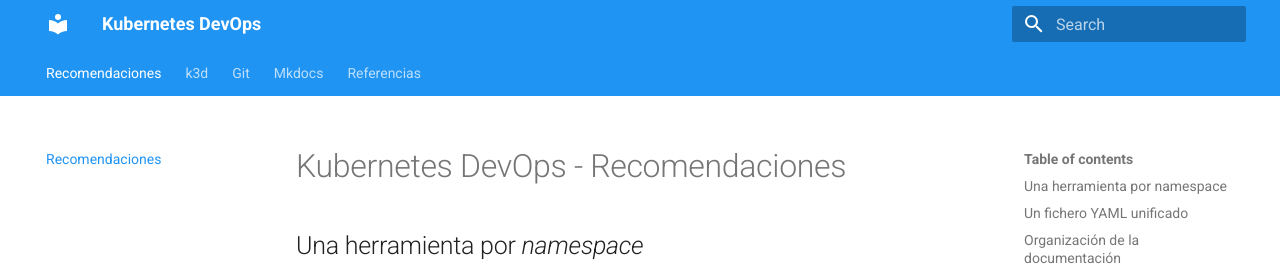
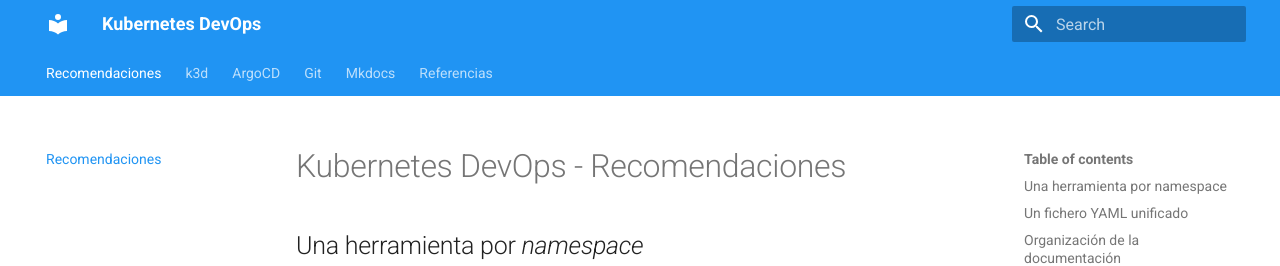
Before and after one commit to onthedock/k8s-devops, an MkDocs documentation site: the page built from docs/index.md, in a window 1280 px wide and 1017 px high. Shown: the top 266 px of the window. Built offline with MkDocs 1.6.1 and Material for MkDocs 9.7.7, drawn with Linux system fonts in a browser that asks for light colours.

Commit message:
Añadimos la entrada sobre Argo CD

```diff
--- a/mkdocs.yml
+++ b/mkdocs.yml
@@ -4,6 +4,8 @@ nav:
   - Recomendaciones:      index.md
   - k3d:
       Instalación:        k3d/instalacion.md
+  - ArgoCD:
+      Deploy:             argocd/argocd.md
   - Git:
       Deshacer último commit local: git/deshacer-ultimo-commit-local.md
   - Mkdocs:               mkdocs/basic-setup.md
```
